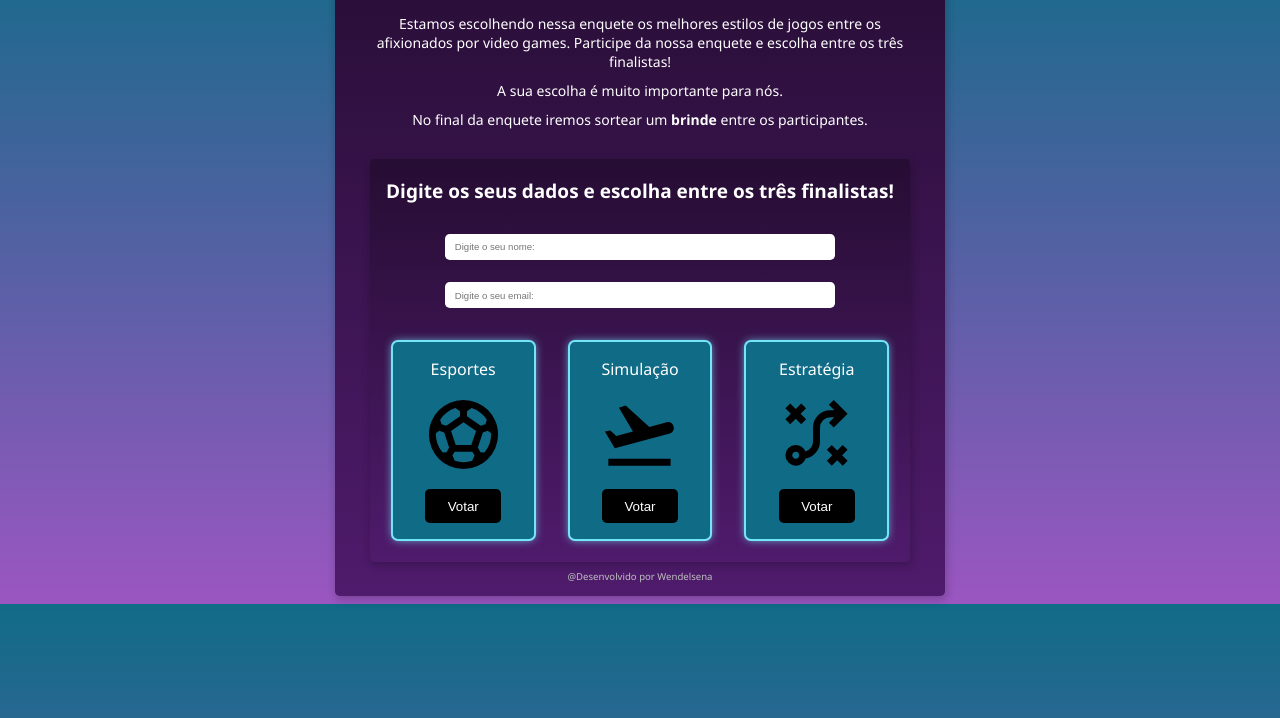
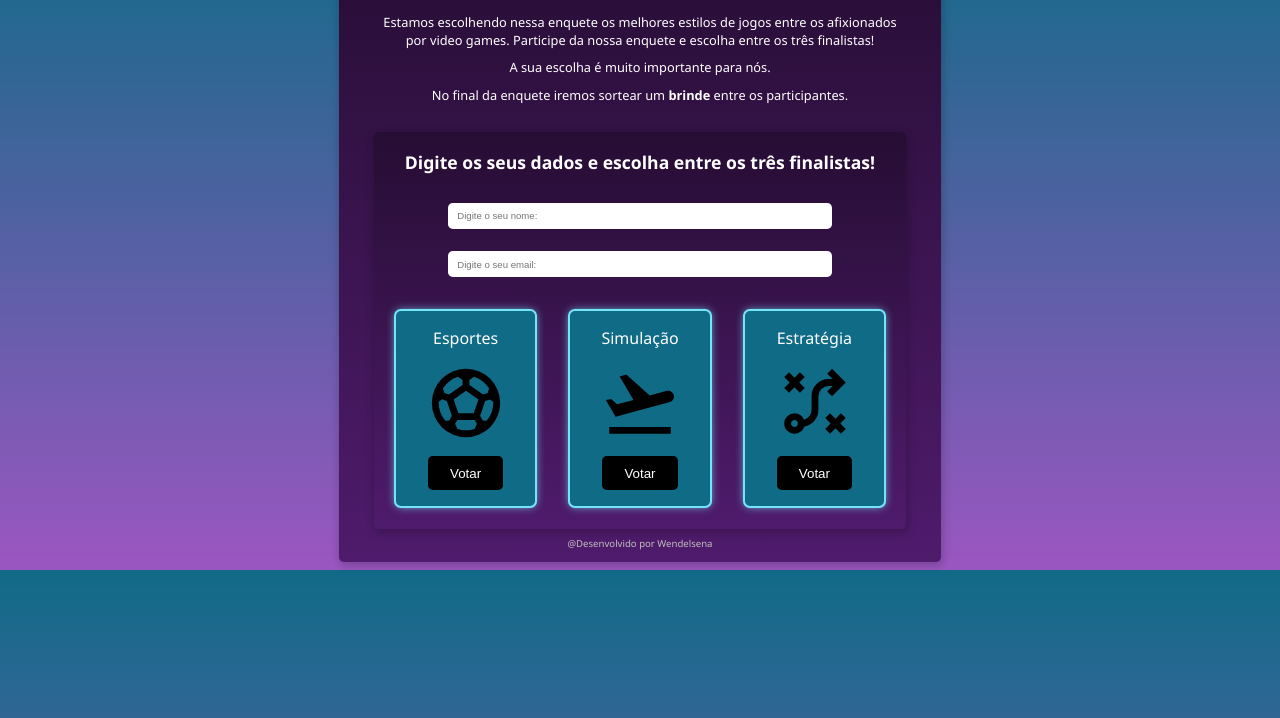
Before and after one commit to Wendelsena/Games_Lovers, a plain HTML site: page index.html in a window 1280 px wide. Shown: the part 82-800 px from the top of the page. Drawn offline with Linux system fonts and the light colour scheme.

Commit message:
closes #11 - Convert px to rem

```diff
--- a/style.css
+++ b/style.css
@@ -8,7 +8,7 @@ body {
     background-color: #260d33;
     color: #FFF;
     margin: auto;
-    width: 600px;
+    width: 37.0rem;
     text-align: center;
     box-shadow: 1px 3px 8px 1px rgba(0, 0, 0, 0.2);
     border-radius: 0.3rem;
@@ -26,12 +26,12 @@ body {
     list-style-type: none;
     color: #FFF;
     padding: 0.0rem;
-    font-size: 14px;
-    margin: 30px;
+    font-size: 0.8rem;
+    margin: 1.8rem;
 }
 
 .header ul li {
-    margin-bottom: 10px;
+    margin-bottom: 0.6rem;
 }
 
 .sub-container {
@@ -44,7 +44,7 @@ body {
 }
 
 .sub-container h3 {
-    font-size: 19px;
+    font-size: 1.1rem;
 }
 
 .flex-container {
@@ -69,7 +69,7 @@ input:focus {
 }
 
 .col-1, .col-2, .col-3 {
-    margin: 18px;
+    margin: 1.1rem;
     display: flex;
     flex-direction: column;
     background-color: #106b87;
@@ -96,6 +96,7 @@ button {
     background-color: #000000;
 
 }
+
 button:hover {
     background-color: #FFF;
     color: #000;
@@ -106,5 +107,4 @@ button:hover {
     color: #C0C0C0;
     font-size: 0.6rem;
     padding: 0.5rem;
-
 }
```
